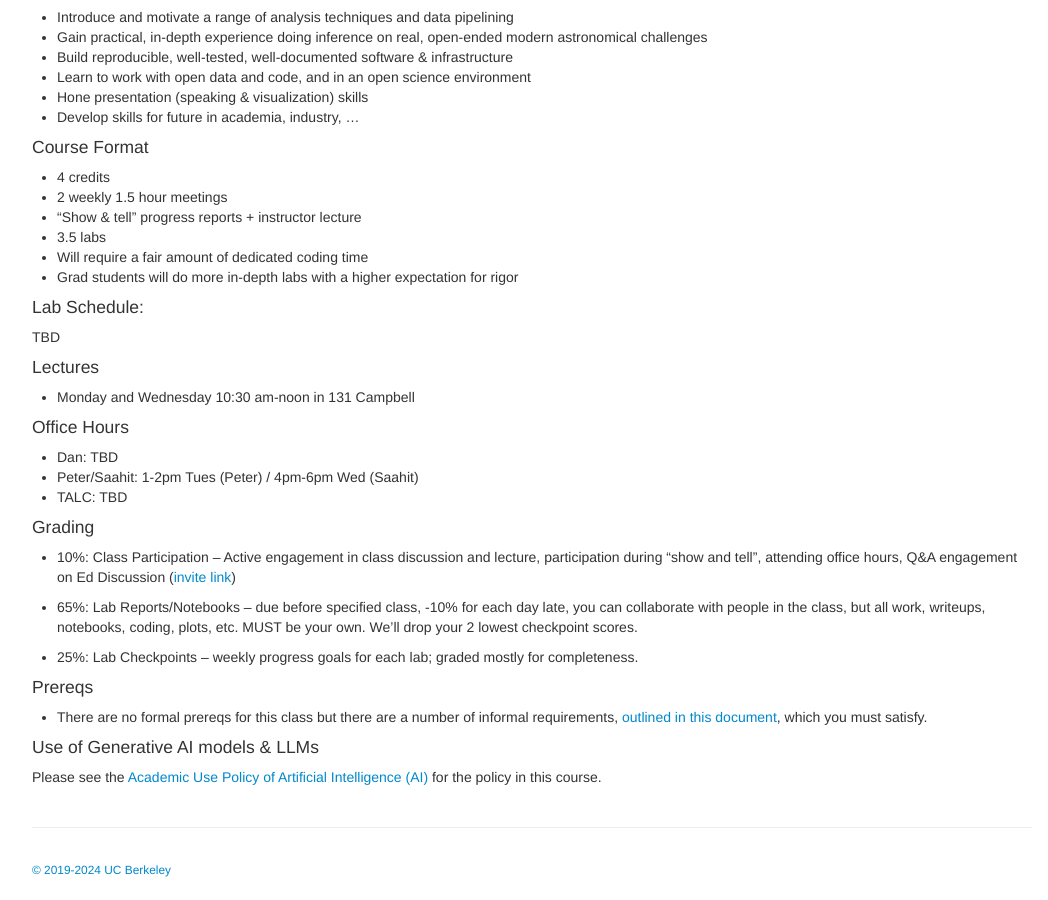
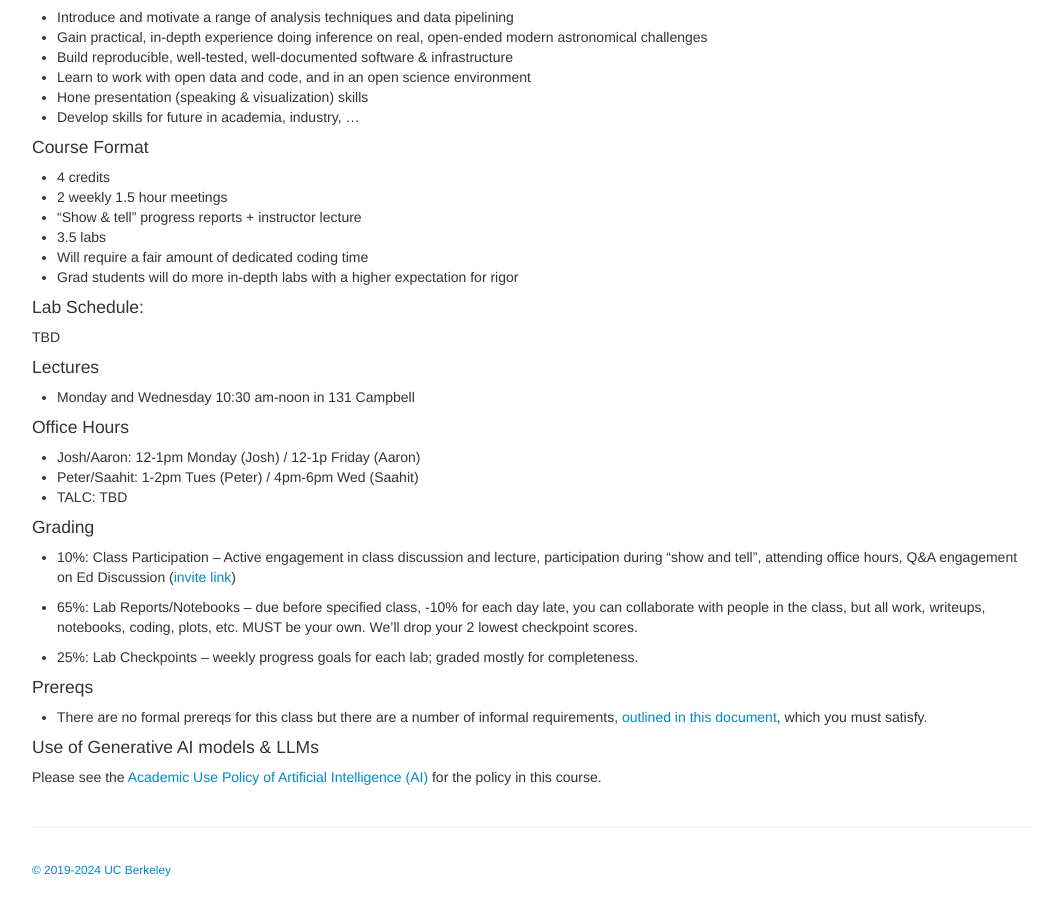
Before and after one commit to ucb-datalab/ucb-datalab.github.io, a Jekyll site: the page built from index.md, in a window 1280 px wide and 900 px high, scrolled down 651 px. Shown: the whole window, without its empty margins (76-1124 px from the left). Built offline with Jekyll 4.4.1, drawn with Linux system fonts in a browser that asks for light colours.

Commit message:
Updated office hours on front page.

```diff
--- a/index.md
+++ b/index.md
@@ -83,7 +83,7 @@ TBD
 
 #### Office Hours
 
-* Dan: TBD
+* Josh/Aaron: 12-1pm Monday (Josh) / 12-1p Friday (Aaron)
 * Peter/Saahit: 1-2pm Tues (Peter) / 4pm-6pm Wed (Saahit)
 * TALC: TBD
 
```
